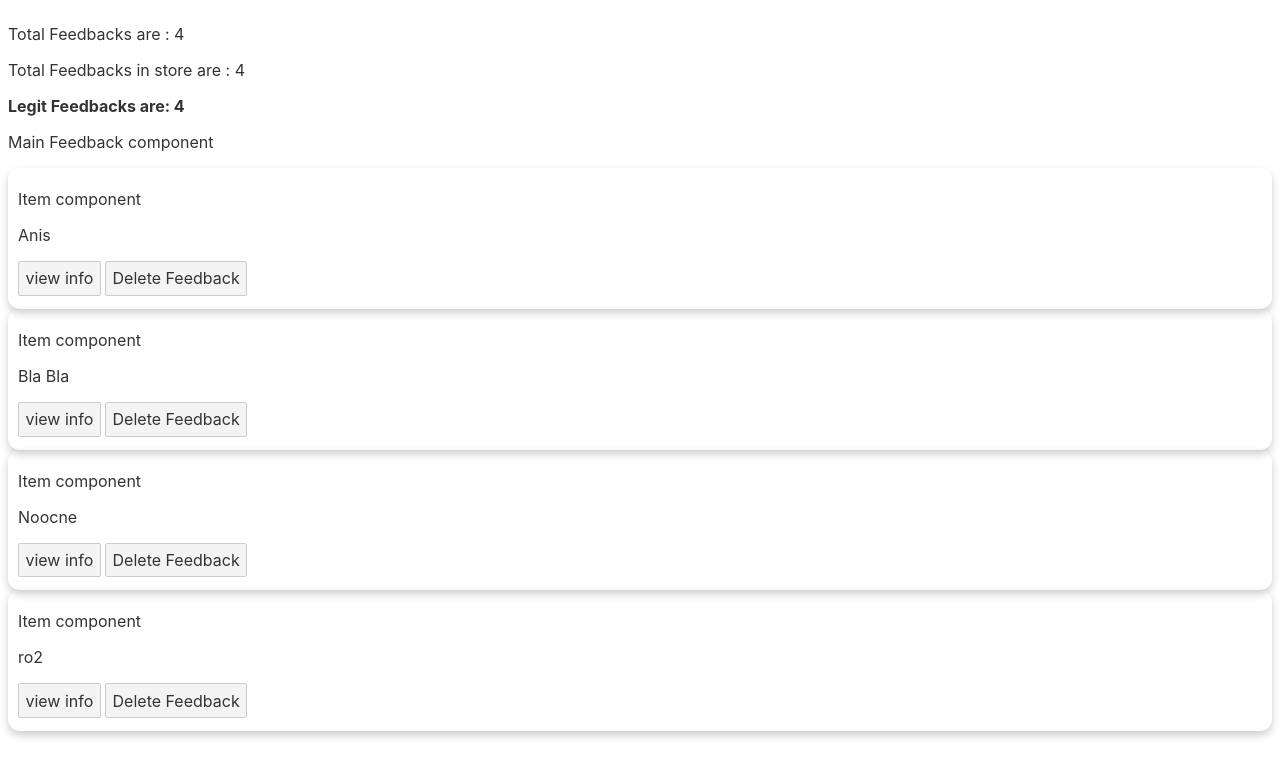
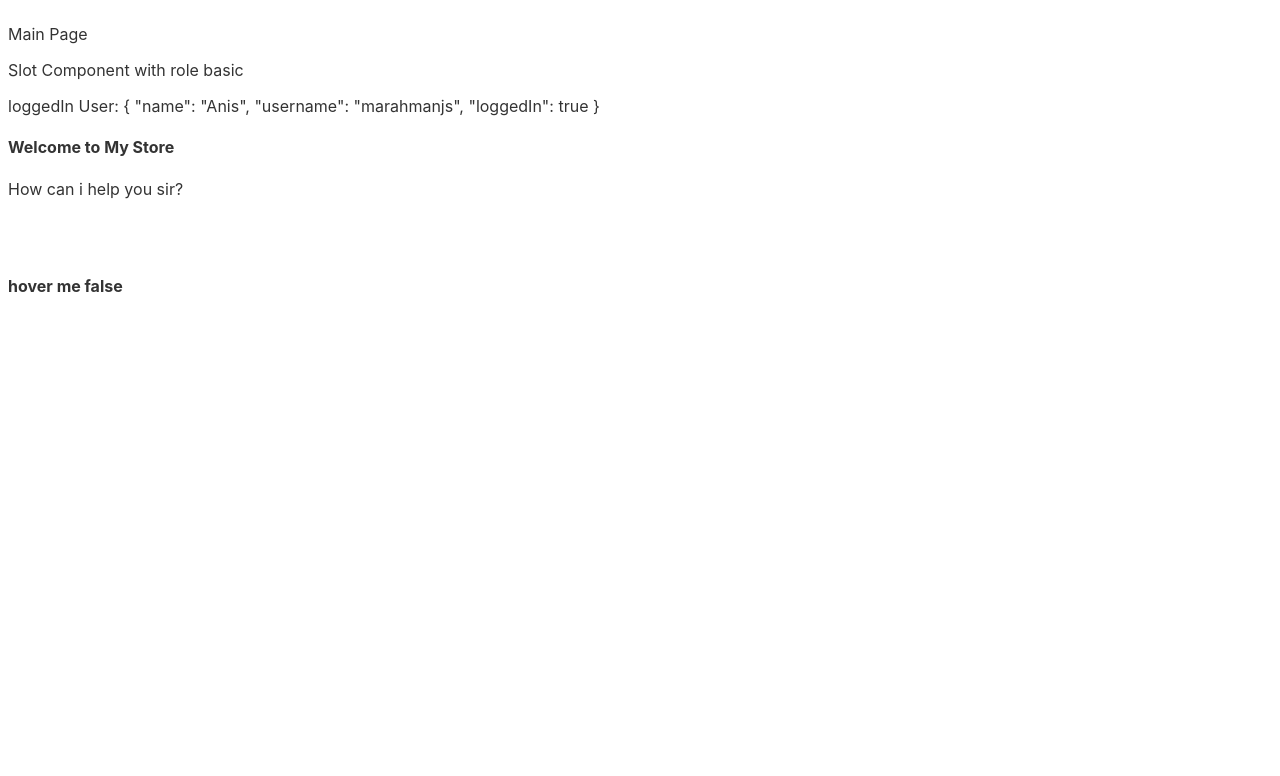
Before and after one commit to iAnisdev/svelte_basic, a Svelte app: page / in a window 1280 px wide. Shown: the top 776 px of the page. Built offline with nearby package versions, Linux system fonts and the light colour scheme.

Commit message:
motion and slot updates

```diff
--- a/src/App.svelte
+++ b/src/App.svelte
@@ -1,31 +1,36 @@
 <script>
-  import { tick } from "svelte";
-  import {feedback_count, feedbacks } from './store/feedback'
-  import Feedback from "./components/feedback.svelte";
-  let Feedbacks = []
-  $: totalFeedbacks = Feedbacks.length;
-  async function deleteFeedback(event) {
-    Feedbacks = Feedbacks.filter((Feedback) => Feedback.id !== event.detail.id);
-    console.log("totalFeedbacks before tick =>>> ", totalFeedbacks);
-    await tick();
-    console.log("totalFeedbacks after tick =>>> ", totalFeedbacks);
-    feedback_count.set(totalFeedbacks)
-    feedbacks.set(Feedbacks)
-  }
-    feedbacks.subscribe((value) => {
-      Feedbacks = value
-    })
-  function viewInfo(event) {
-    console.log(event.detail);
-  }
+    import { setContext } from 'svelte'
 
+    import SlotsComponent from "./components/slots.svelte";
+    import Hoverable from "./components/hoverable.svelte";
+
+    let userinfo = {
+        name: 'Anis',
+        username: 'marahmanjs',
+        loggedIn: true
+    }
+
+    let userRole = 'basic'
+
+    setContext('userinfo' , userinfo)
+    setContext('userRole' , userRole)
 </script>
 
-<main>
-  <p>Total Feedbacks are : {totalFeedbacks}</p>
-  <p>Total Feedbacks in store are : {$feedback_count}</p>
-  <Feedback feedbacks={$feedbacks} on:emitBack={viewInfo} on:delete={deleteFeedback} />
-</main>
+<div>
+    <p>Main Page</p>
+    <SlotsComponent>
+        <span slot="greeting">
+            <h4>Welcome to My Store</h4>
+        </span>
+        <span slot="info">
+            <p>How can i help you sir?</p>
+        </span>
+    </SlotsComponent>
 
-<style>
-</style>
+    <br />
+    <br />
+
+    <Hoverable let:hovering={hovering}>
+        <h4>hover me {hovering}</h4>
+    </Hoverable>
+</div>
--- /dev/null
+++ b/src/components/hoverable.svelte
@@ -0,0 +1,18 @@
+<script>
+    let hovering = false
+
+    function mouseOver() {
+        console.log(true)
+        hovering = true
+    }
+
+    function mouseOut() {
+        console.log(false)
+        hovering = false
+    }
+</script>
+
+
+<div on:mouseenter={mouseOver} on:mouseleave={mouseOut}>
+    <slot hovering={hovering}></slot>
+</div>
--- /dev/null
+++ b/src/components/slots.svelte
@@ -0,0 +1,23 @@
+<script>
+
+    import { getContext , getAllContexts } from 'svelte';
+
+    let role = getContext('userRole')
+    let user = getContext('userinfo')
+</script>
+
+<div>
+    <p>Slot Component with role {role}</p>
+    <p>loggedIn User: {JSON.stringify(user , null , 4)}</p>
+    <slot name="greeting">
+        <h1>Hi there</h1>
+    </slot>
+    <slot name="info">
+        <p>We are currently closed!</p>
+    </slot>
+</div>
+
+<style>
+
+
+</style>
```
Also changed, not shown: src/directives/focus.js (added, +10 -0 lines), src/motion.svelte (added, +42 -0 lines), src/store.svelte (added, +31 -0 lines).
